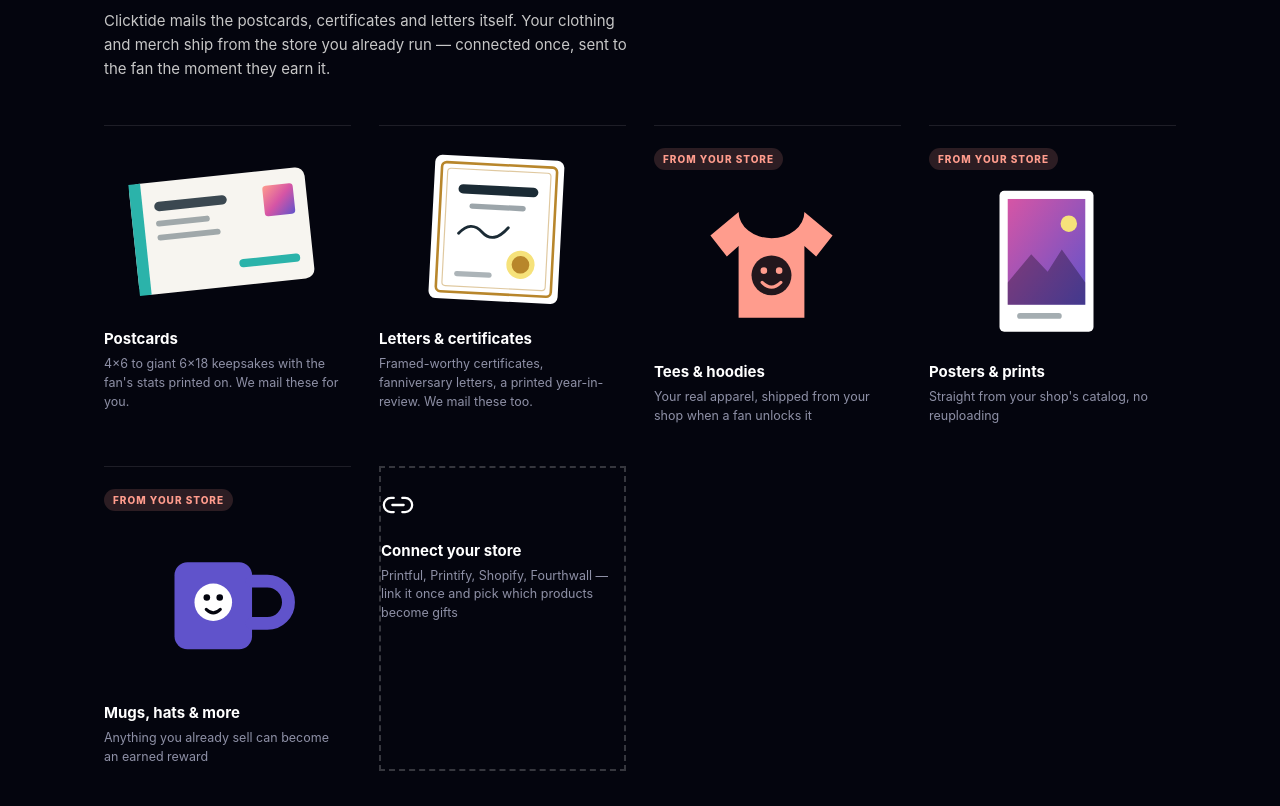
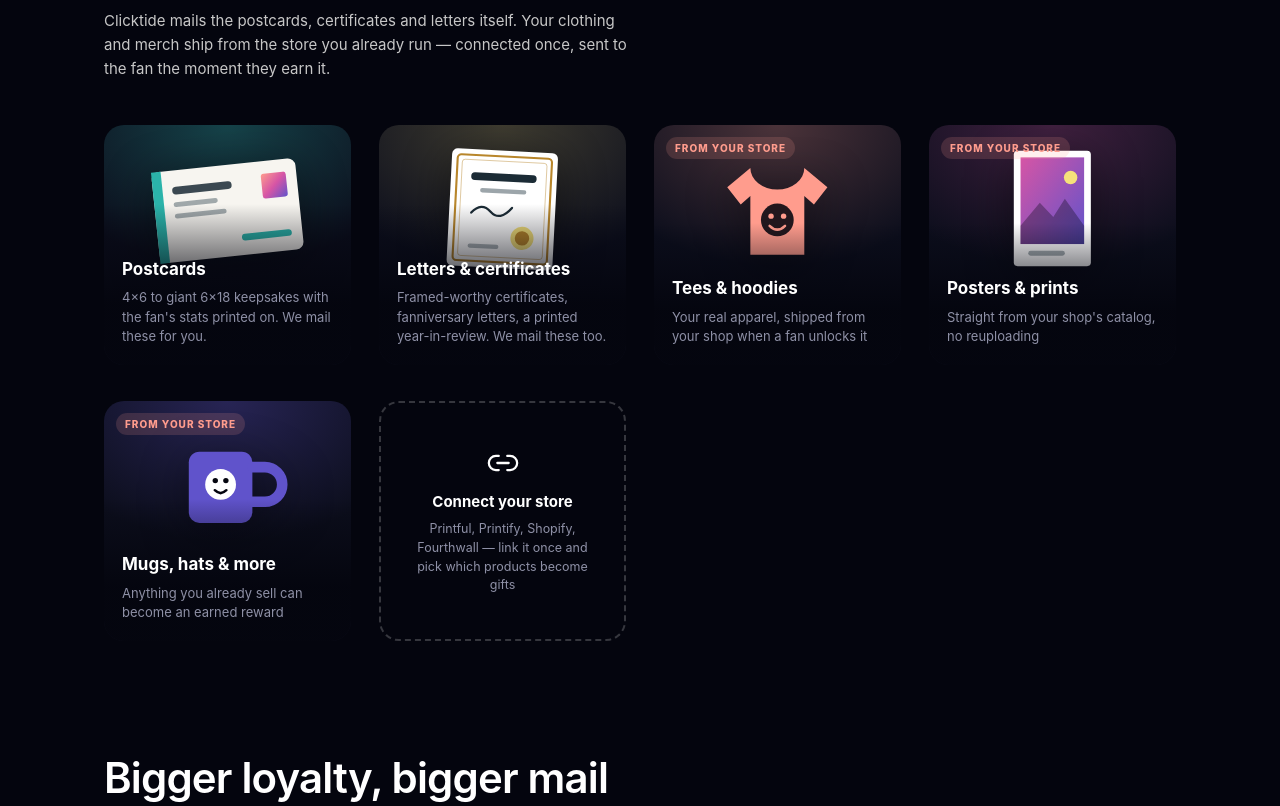
Before and after one commit to Tmclaurin34/clicktide-creators, a plain HTML site: page index.html in a window 1280 px wide. Shown: the part 1252-2058 px from the top of the page. Drawn offline with nearby package versions, Linux system fonts and the light colour scheme; a web font is replaced by a local one.

Commit message:
Styles: gift image cards, glow backgrounds, challenge art chips

```diff
--- a/styles.css
+++ b/styles.css
@@ -205,7 +205,7 @@ td input[type="number"] { width: 90px; }
 .live-pill { display: inline-block; margin-left: 8px; background: rgba(67, 142, 68, 0.25); color: #9FE2A0; font-size: 10px; font-weight: 800; letter-spacing: 1.5px; padding: 3px 10px; border-radius: 999px; vertical-align: middle; animation: livepulse 2s ease-in-out infinite; }
 @keyframes livepulse { 0%, 100% { opacity: 1; } 50% { opacity: .55; } }
 .ch-grid { display: flex; flex-direction: column; gap: 10px; }
-.ch-card { background: rgba(255, 255, 255, 0.035); backdrop-filter: blur(14px); -webkit-backdrop-filter: blur(14px); border: none; border-left: 3px solid var(--line); border-radius: 0 18px 18px 0; padding: 22px 22px 22px 22px; }
+.ch-card { display: flex; align-items: flex-start; gap: 16px; background: rgba(255, 255, 255, 0.035); backdrop-filter: blur(14px); -webkit-backdrop-filter: blur(14px); border: none; border-left: 3px solid var(--line); border-radius: 0 18px 18px 0; padding: 22px 22px 22px 22px; }
 .ch-card.tier-rare { border-left-color: rgba(255, 156, 141, 0.85); }
 .ch-card.tier-epic { border-left-color: #D655A5; }
 .ch-card.tier-legendary { border-left-color: #F6E27A; }
@@ -227,8 +227,30 @@ a.btn.small { padding: 10px 18px; height: 38px; font-size: 13px; border-radius:
 .nav-link { font-size: 13px; font-weight: 600; letter-spacing: .06em; text-transform: uppercase; color: var(--text-second); text-decoration: none; padding: 6px 4px; }
 .nav-link:hover { color: var(--primary); }
 .gifts-grid { display: grid; grid-template-columns: repeat(4, 1fr); gap: 36px 28px; text-align: left; }
-.gift { background: none; border: none; border-top: 1px solid var(--line); border-radius: 0; padding: 20px 12px 4px 0; transition: transform .2s ease; }
-.gift:hover { transform: translateY(-3px); }
+/* ANIMA-style image cards: the product art IS the tile, text rides the scrim. */
+.gift { position: relative; background: var(--surface); border: none; border-radius: 20px; overflow: hidden; padding: 0; min-height: 240px; display: flex; flex-direction: column; justify-content: flex-end; transition: transform .2s ease; }
+.gift:hover { transform: translateY(-4px); }
+.gift-art { position: absolute; inset: 0 0 26% 0; display: flex; align-items: center; justify-content: center; }
+.gift-art svg { width: 78%; max-height: 92%; margin: 0; filter: drop-shadow(0 10px 24px rgba(0, 0, 0, 0.45)); }
+/* Challenge rows: little product-art chip, like a streaming app's content list */
+.ch-art { width: 56px; height: 56px; border-radius: 16px; flex-shrink: 0; display: flex; align-items: center; justify-content: center; background: rgba(255, 255, 255, 0.08); }
+.ch-art svg { width: 30px; height: 30px; color: #fff; }
+.ch-art.t-rare { background: rgba(255, 156, 141, 0.28); }
+.ch-art.t-epic { background: var(--grad); }
+.ch-art.t-legendary { background: linear-gradient(135deg, #B8862B, #F6E27A, #B8862B); }
+.ch-art.t-legendary svg { color: #2A1E05; }
+.ch-body { flex: 1; min-width: 0; }
+.g-post { background: radial-gradient(130% 95% at 50% 0%, rgba(43, 179, 170, 0.32), transparent 62%) var(--surface); }
+.g-cert { background: radial-gradient(130% 95% at 50% 0%, rgba(246, 226, 122, 0.22), transparent 62%) var(--surface); }
+.g-tee { background: radial-gradient(130% 95% at 50% 0%, rgba(255, 156, 141, 0.26), transparent 62%) var(--surface); }
+.g-poster { background: radial-gradient(130% 95% at 50% 0%, rgba(214, 85, 165, 0.26), transparent 62%) var(--surface); }
+.g-mug { background: radial-gradient(130% 95% at 50% 0%, rgba(96, 83, 203, 0.32), transparent 62%) var(--surface); }
+.gift-scrim { position: relative; padding: 52px 18px 18px; background: linear-gradient(to top, rgba(4, 5, 14, 0.95) 38%, rgba(4, 5, 14, 0)); }
+.gift-scrim .gift-name { margin: 0; font-size: 17px; }
+.gift-scrim .gift-line { margin: 5px 0 0; font-size: 13px; }
+.gift .gift-src { position: absolute; top: 12px; left: 12px; z-index: 2; }
+.gift-connect { align-items: center; justify-content: center; text-align: center; padding: 24px; border: 1px dashed var(--line-strong); background: none; }
+.gift-connect .gift-line { margin-top: 6px; }
 .gift svg { color: var(--primary); margin-bottom: 10px; }
 .gift-name { margin: 0; font-weight: 700; font-size: 15px; }
 .gift-line { margin: 4px 0 0; font-size: 12.5px; color: var(--text-quiet); line-height: 1.5; }
```
